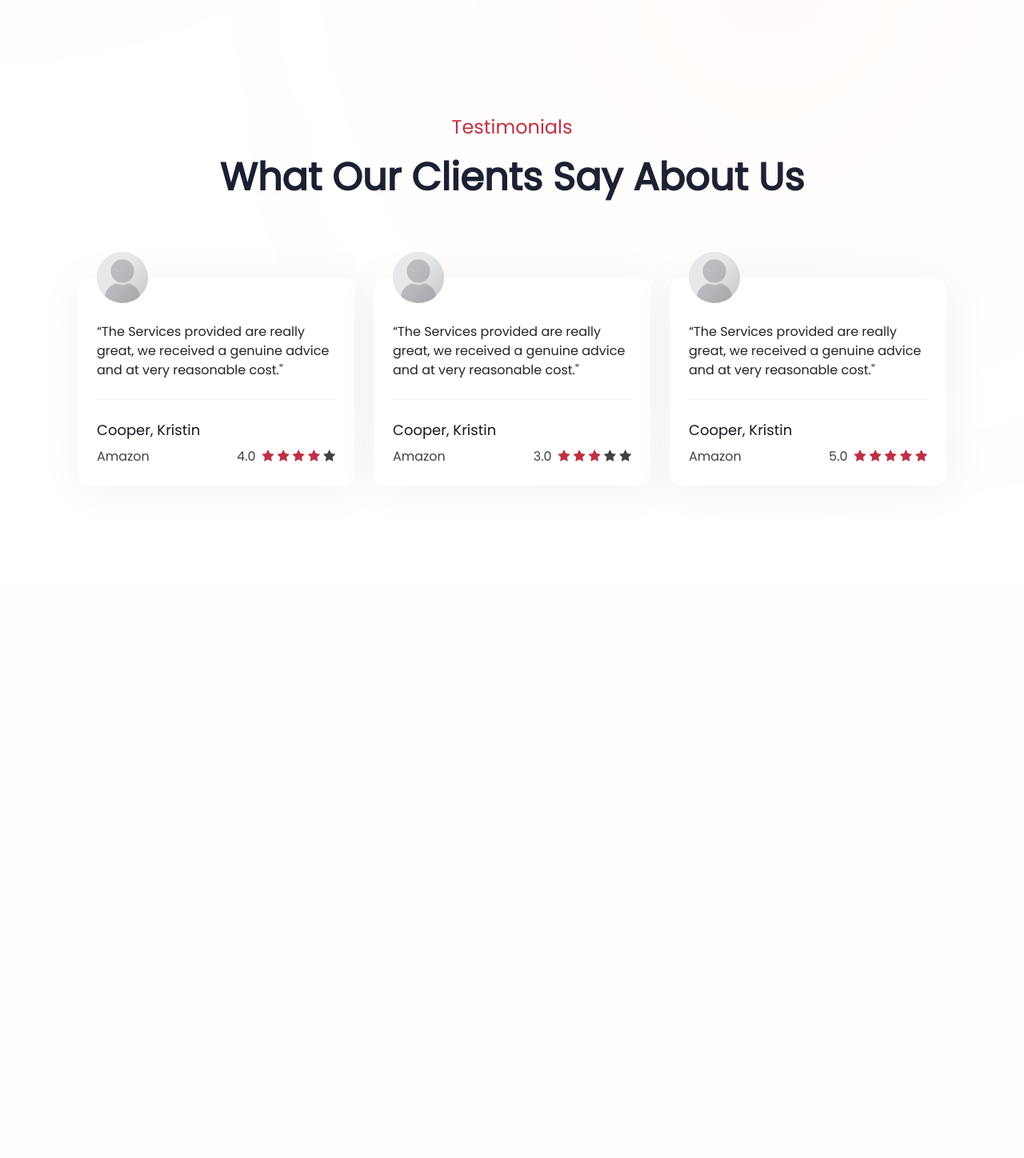
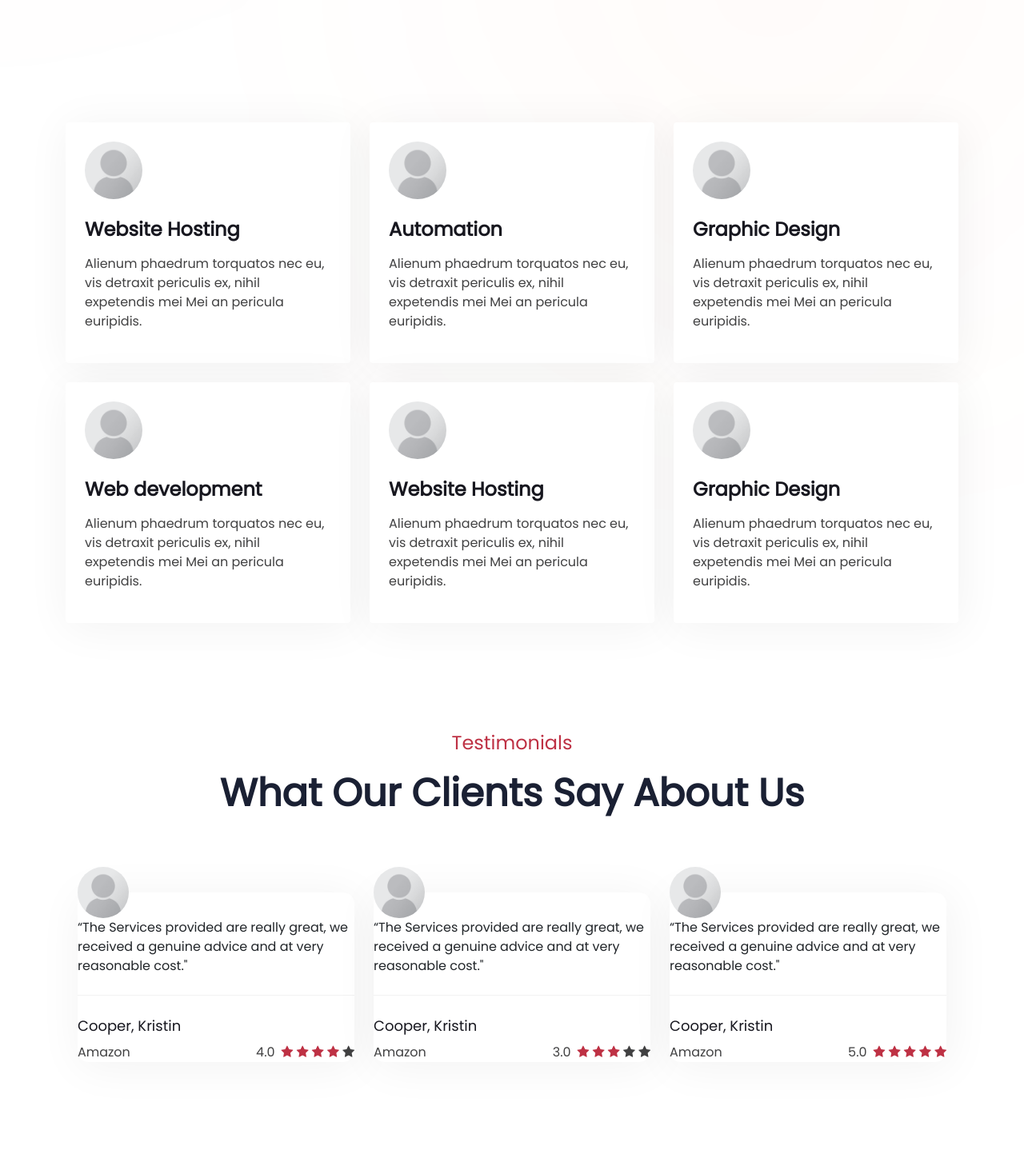
Before and after one commit to al-wazny/portfolio, a PHP site: page / in a window 1280 px wide. Shown: the part 769-2217 px from the top of the page at 80% size. Before the commit the page ends 1346 px from the top, so only its background shows below. Run offline with PHP 8.4, Linux system fonts and the light colour scheme.

Commit message:
feat: Create component to view the available services

```diff
--- /dev/null
+++ b/assets/css/components/service.css
@@ -0,0 +1,4 @@
+.service img {
+  height: 72px;
+  width: 72px;
+}/*# sourceMappingURL=service.css.map */
--- /dev/null
+++ b/assets/css/components/service.scss
@@ -0,0 +1,23 @@
+$icon-size: 72px;
+
+.service {
+    border-radius: 4px;
+    box-shadow: 3px 5px 55px 2px rgba(0, 0, 0, 0.05);
+    padding: 24px;
+    margin: 12px;
+
+    img {
+        height: $icon-size;
+        width: $icon-size;
+        margin-bottom: $space-m;
+    }
+    h4 {
+        margin-bottom: $space-s;
+        color: $font-color-blue-dark;
+        font-weight: $font-weight-bolder;
+    }
+    p {
+        color: $font-color-grey;
+        font-size: 16px;
+    }
+}
--- a/assets/css/index.css
+++ b/assets/css/index.css
@@ -1,10 +1,8 @@
 .testimonial-wrapper {
   margin: 0 0.75rem;
   margin-top: 32px;
-  padding: 1.5rem;
   background-color: white;
   box-shadow: 3px 5px 55px 2px rgba(0, 0, 0, 0.05);
-  max-width: 364px;
   border-radius: 14px;
   position: relative;
 }
@@ -46,6 +44,27 @@
 .stat p {
   white-space: nowrap;
   color: #3B4159;
+}
+
+.service {
+  border-radius: 4px;
+  box-shadow: 3px 5px 55px 2px rgba(0, 0, 0, 0.05);
+  padding: 24px;
+  margin: 12px;
+}
+.service img {
+  height: 72px;
+  width: 72px;
+  margin-bottom: 1.5rem;
+}
+.service h4 {
+  margin-bottom: 1rem;
+  color: #17171F;
+  font-weight: 600;
+}
+.service p {
+  color: #414142;
+  font-size: 16px;
 }
 
 section {
@@ -146,6 +165,16 @@ section h2 {
   color: white !important;
 }
 
+.card {
+  max-width: 364px;
+  padding: 1.5rem;
+  border: none !important;
+}
+
+.row {
+  flex-wrap: nowrap !important;
+}
+
 #testimonials .title {
   text-align: center;
   font-size: 1.5rem;
--- a/assets/css/index.scss
+++ b/assets/css/index.scss
@@ -1,6 +1,7 @@
 @import "./abstract/variables.scss";
 @import "./components/testimonial.scss";
 @import "./components/stat.scss";
+@import "./components/service.scss";
 @import "./layout/section.scss";
 @import "./layout/navigation.scss";
 
--- a/assets/css/layout/section.scss
+++ b/assets/css/layout/section.scss
@@ -84,6 +84,12 @@ section {
     }
 }
 
+#services {
+    col-4 {
+
+    }
+}
+
 .btn {
     padding: calc($space-s - 2px) $space-m;
 }
@@ -118,6 +124,16 @@ section {
     border-color: $second-secondary-color;
 }
 
+.card {
+    max-width: 364px;
+    padding: $space-m;
+    border: none !important;
+}
+
+.row {
+    flex-wrap: nowrap !important;
+}
+
 #testimonials {
     .title {
         text-align: center;
--- a/index.php
+++ b/index.php
@@ -41,6 +41,46 @@
                 </div>
             </div>
         </section>
+
+        <section id="services">
+            <div class="container">
+                <div class="row">
+                    <?= service(
+                        'bluber',
+                        "Website Hosting",
+                        'Alienum phaedrum torquatos nec eu, vis detraxit periculis ex, nihil expetendis  mei Mei an pericula euripidis.'
+                    );
+                    service(
+                        "blub",
+                        'Automation',
+                        'Alienum phaedrum torquatos nec eu, vis detraxit periculis ex, nihil expetendis  mei Mei an pericula euripidis.'
+                    );
+                    service(
+                        "blub",
+                        'Graphic Design',
+                        'Alienum phaedrum torquatos nec eu, vis detraxit periculis ex, nihil expetendis  mei Mei an pericula euripidis.'
+                    ); ?>
+                </div>
+                <div class="row">
+                    <?= service(
+                        "blub",
+                        'Web development',
+                        'Alienum phaedrum torquatos nec eu, vis detraxit periculis ex, nihil expetendis  mei Mei an pericula euripidis.'
+                    );
+                    service(
+                        "blub",
+                        'Website Hosting',
+                        'Alienum phaedrum torquatos nec eu, vis detraxit periculis ex, nihil expetendis  mei Mei an pericula euripidis.'
+                    );
+                    service(
+                        "blub",
+                        'Graphic Design',
+                        'Alienum phaedrum torquatos nec eu, vis detraxit periculis ex, nihil expetendis  mei Mei an pericula euripidis.'
+                    ); ?>
+                </div>
+            </div>
+        </section>
+
         <section id="testimonials">
             <div class="container">
                 <p class="title">Testimonials</p>
--- /dev/null
+++ b/view/components/service.php
@@ -0,0 +1,7 @@
+<?php function service(String $icon, String $title, $description) { ?>
+    <div class="service card">
+        <img class="rounded-circle" src="../../assets/img/placeholder-user.png" alt="">
+        <h4><?= $title ?></h4>
+        <p><?= $description ?></p>
+    </div>
+<?php } ?>
```
Also changed, not shown: 2 other files.
